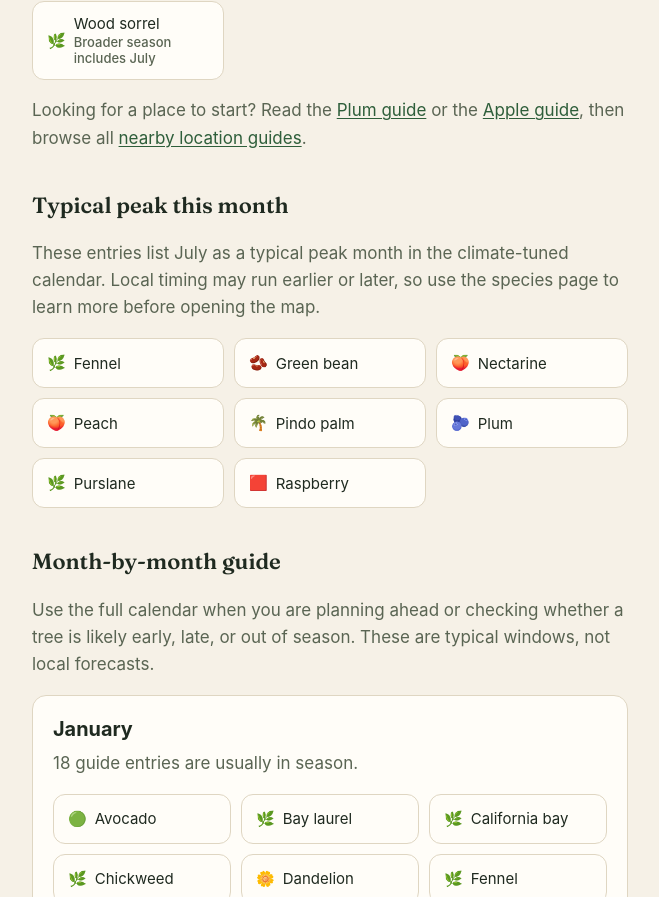
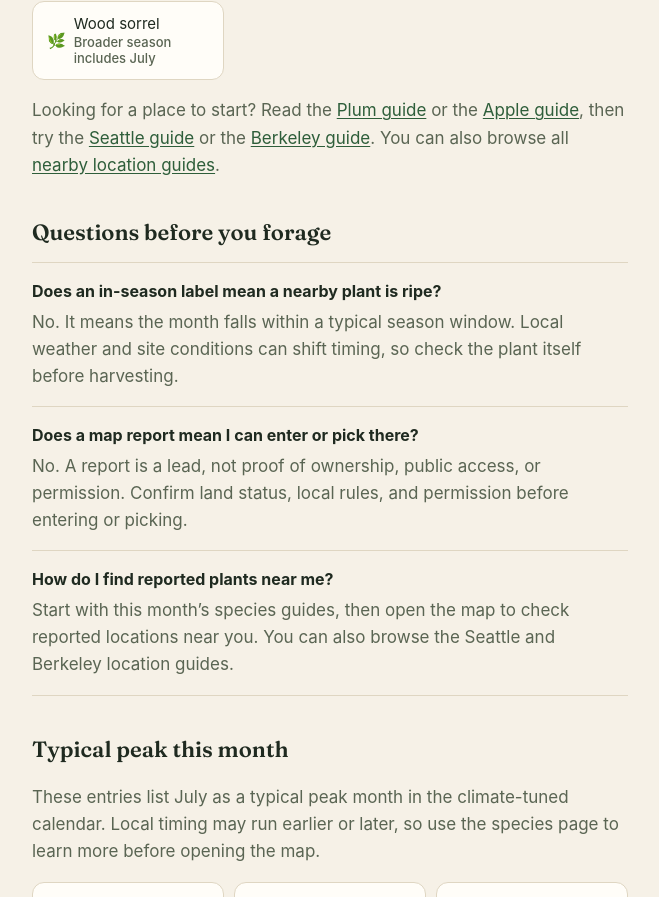
Before and after one commit to sarbak/forage-around, a Next.js app in the folder seo-site/: page /seasonal-guide in a window 1280 px wide. Shown: the part 1620-2517 px from the top of the page, without its empty margins (310-969 px from the left). Built offline with nearby package versions, Linux system fonts and the light colour scheme; no server answers.

Commit message:
Add seasonal FAQ and city links

```diff
--- a/seo-site/app/seasonal-guide/page.tsx
+++ b/seo-site/app/seasonal-guide/page.tsx
@@ -17,6 +17,37 @@ export const revalidate = 86400;
 const META_TITLE = "What can I forage near me right now? | Forage Around";
 const META_DESCRIPTION =
   "See which fruit, herbs, and greens may be in season nearby, then use the free Forage Around map to check reported plant locations near you.";
+
+const FAQS = [
+  {
+    question: "Does an in-season label mean a nearby plant is ripe?",
+    answer:
+      "No. It means the month falls within a typical season window. Local weather and site conditions can shift timing, so check the plant itself before harvesting.",
+  },
+  {
+    question: "Does a map report mean I can enter or pick there?",
+    answer:
+      "No. A report is a lead, not proof of ownership, public access, or permission. Confirm land status, local rules, and permission before entering or picking.",
+  },
+  {
+    question: "How do I find reported plants near me?",
+    answer:
+      "Start with this month’s species guides, then open the map to check reported locations near you. You can also browse the Seattle and Berkeley location guides.",
+  },
+] as const;
+
+const FAQ_SCHEMA = {
+  "@context": "https://schema.org",
+  "@type": "FAQPage",
+  mainEntity: FAQS.map(({ question, answer }) => ({
+    "@type": "Question",
+    name: question,
+    acceptedAnswer: {
+      "@type": "Answer",
+      text: answer,
+    },
+  })),
+};
 
 export const metadata: Metadata = {
   title: "What can I forage near me right now?",
@@ -102,6 +133,10 @@ export default function SeasonalGuide() {
   return (
     <>
       <SeasonalGuidePageViewed />
+      <script
+        type="application/ld+json"
+        dangerouslySetInnerHTML={{ __html: JSON.stringify(FAQ_SCHEMA) }}
+      />
       <p className="kicker">
         Seasonal foraging guide · {currentMonthName}
       </p>
@@ -147,9 +182,25 @@ export default function SeasonalGuide() {
       <p className="muted">
         Looking for a place to start? Read the{" "}
         <Link href="/species/plum">Plum guide</Link> or the{" "}
-        <Link href="/species/apple">Apple guide</Link>, then browse all{" "}
-        <Link href="/locations">nearby location guides</Link>.
+        <Link href="/species/apple">Apple guide</Link>, then try the{" "}
+        <Link href="/locations/seattle">Seattle guide</Link> or the{" "}
+        <Link href="/locations/berkeley">Berkeley guide</Link>. You can also
+        browse all <Link href="/locations">nearby location guides</Link>.
       </p>
+
+      <section className="faq-block" aria-labelledby="seasonal-faq-heading">
+        <h2 className="section" id="seasonal-faq-heading">
+          Questions before you forage
+        </h2>
+        <div className="faq-list">
+          {FAQS.map(({ question, answer }) => (
+            <div key={question}>
+              <h3>{question}</h3>
+              <p>{answer}</p>
+            </div>
+          ))}
+        </div>
+      </section>
 
       {peakNow.length > 0 ? (
         <>
```
Also changed, not shown: seo-site/scripts/check-seasonal-discoverability.mjs (+71 -1 lines).
